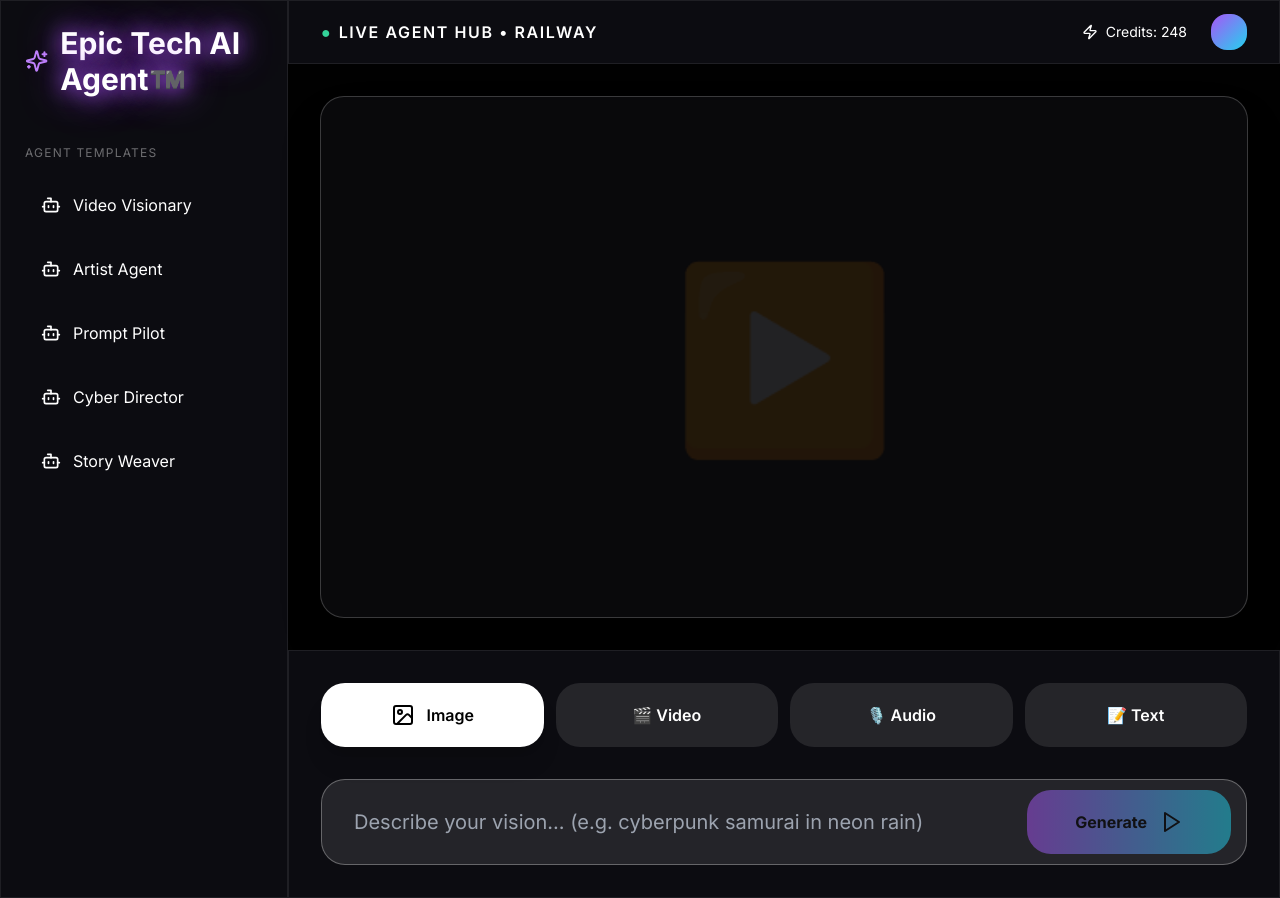
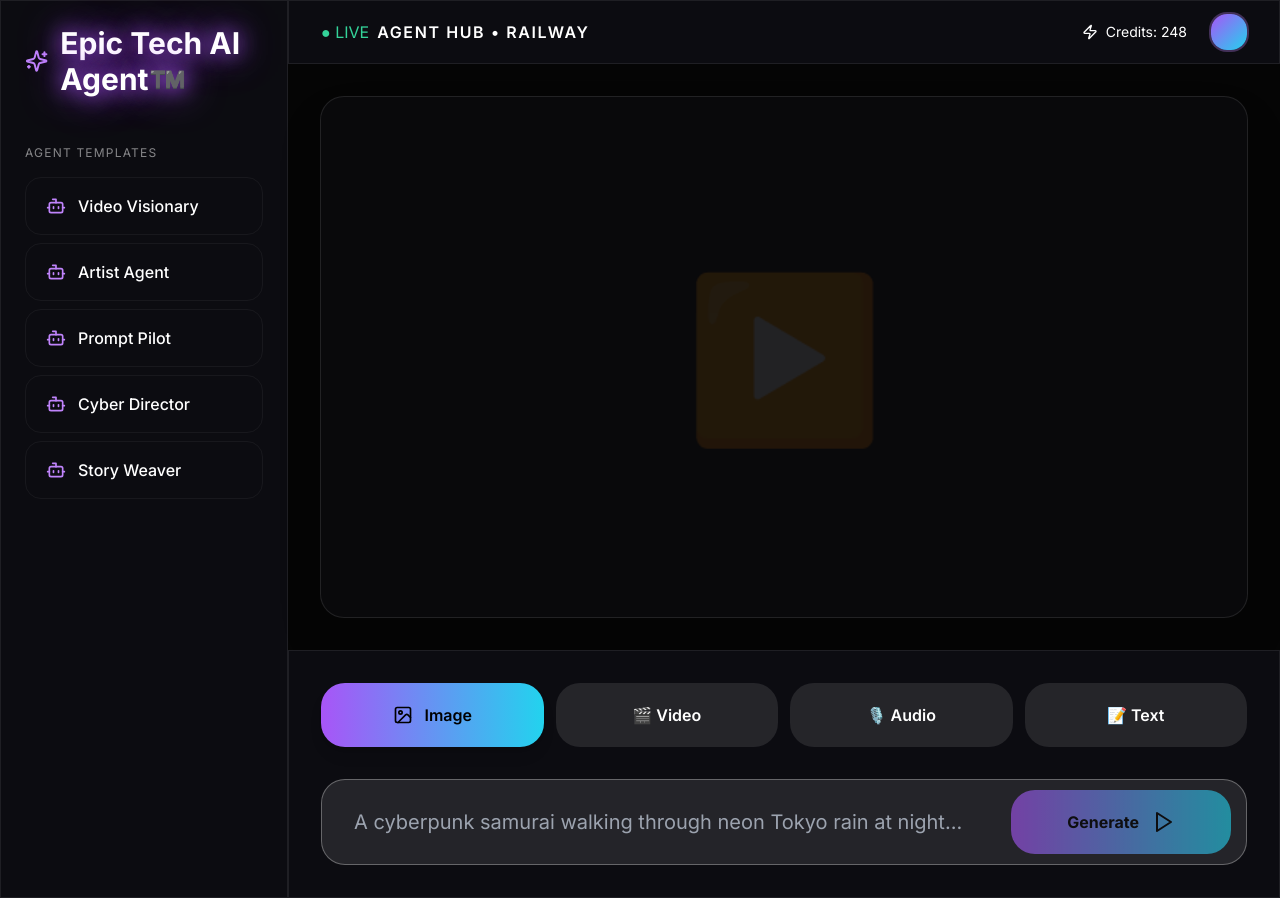
Before and after one commit to Sm0k367/epic-tech-platform, a Next.js app: page / in a window 1280 px wide. Built offline with nearby package versions, Linux system fonts and the light colour scheme; no server answers; what @fal-ai/client would draw is missing.

Commit message:
Refactor UI elements and update error handling

```diff
--- a/app/page.tsx
+++ b/app/page.tsx
@@ -14,7 +14,6 @@ export default function Home() {
 
   const handleGenerate = async () => {
     if (!prompt.trim()) return;
-
     setIsGenerating(true);
     setError('');
     setGeneratedImage(null);
@@ -24,7 +23,7 @@ export default function Home() {
     if (result.success && result.imageUrl) {
       setGeneratedImage(result.imageUrl);
     } else {
-      setError(result.error || 'Generation failed. Check your FAL_KEY and credits.');
+      setError(result.error || 'Generation failed');
     }
 
     setIsGenerating(false);
@@ -39,61 +38,63 @@ export default function Home() {
           <h1 className="text-3xl font-bold neon-purple">Epic Tech AI Agent™️</h1>
         </div>
 
-        <h2 className="uppercase text-xs tracking-widest text-white/40 mb-4">AGENT TEMPLATES</h2>
+        <h2 className="uppercase text-xs tracking-widest text-white/50 mb-4">AGENT TEMPLATES</h2>
         <div className="space-y-2 flex-1">
           {['Video Visionary', 'Artist Agent', 'Prompt Pilot', 'Cyber Director', 'Story Weaver'].map((name) => (
             <motion.div
               key={name}
-              whileHover={{ x: 10 }}
-              className="flex items-center gap-3 px-4 py-4 rounded-3xl hover:bg-white/10 cursor-pointer transition-all"
+              whileHover={{ x: 8, scale: 1.02 }}
+              className="flex items-center gap-3 px-5 py-4 rounded-2xl hover:bg-white/10 cursor-pointer transition-all border border-white/5"
             >
-              <Bot className="w-5 h-5" />
-              <span>{name}</span>
+              <Bot className="w-5 h-5 text-purple-400" />
+              <span className="font-medium">{name}</span>
             </motion.div>
           ))}
         </div>
       </div>
 
-      {/* Main Content */}
+      {/* Main Area */}
       <div className="flex-1 flex flex-col">
         {/* Top Bar */}
         <div className="h-16 border-b border-white/10 flex items-center px-8 glass">
           <div className="flex items-center gap-2">
-            <span className="text-emerald-400">●</span>
-            <span className="font-semibold tracking-widest">LIVE AGENT HUB • RAILWAY</span>
+            <span className="text-emerald-400">● LIVE</span>
+            <span className="font-semibold tracking-widest">AGENT HUB • RAILWAY</span>
           </div>
-          <div className="ml-auto flex items-center gap-6 text-sm">
-            <div className="flex items-center gap-2">
+          <div className="ml-auto flex items-center gap-6">
+            <div className="flex items-center gap-2 text-sm">
               <Zap className="w-4 h-4" /> Credits: 248
             </div>
-            <div className="w-9 h-9 bg-gradient-to-br from-purple-500 to-cyan-400 rounded-2xl"></div>
+            <div className="w-9 h-9 bg-gradient-to-br from-purple-500 to-cyan-400 rounded-2xl ring-2 ring-purple-400/30"></div>
           </div>
         </div>
 
         {/* Large Preview */}
-        <div className="flex-1 p-8 flex items-center justify-center bg-black/70">
-          <motion.div className="w-full max-w-6xl aspect-video bg-zinc-950 rounded-3xl overflow-hidden shadow-2xl border border-white/20 relative">
+        <div className="flex-1 p-8 flex items-center justify-center">
+          <motion.div
+            className="w-full max-w-6xl aspect-video bg-zinc-950 rounded-3xl overflow-hidden shadow-2xl border border-white/10 relative"
+          >
             {generatedImage ? (
               <img src={generatedImage} alt="Generated" className="w-full h-full object-cover" />
             ) : isGenerating ? (
-              <div className="absolute inset-0 flex flex-col items-center justify-center">
+              <div className="absolute inset-0 flex flex-col items-center justify-center bg-black/80">
                 <div className="w-20 h-20 border-4 border-purple-400 border-t-transparent rounded-full animate-spin mb-6"></div>
                 <p className="text-2xl font-medium">Generating with Flux Schnell...</p>
-                <p className="text-purple-400 mt-2">Fast • Affordable • High Quality</p>
+                <p className="text-purple-400 mt-3">Fast • High Quality</p>
               </div>
             ) : (
-              <div className="absolute inset-0 flex items-center justify-center text-[180px] text-white/10">▶️</div>
+              <div className="absolute inset-0 flex items-center justify-center text-[160px] text-white/10">▶️</div>
             )}
           </motion.div>
         </div>
 
         {/* Controls */}
         <div className="p-8 border-t border-white/10 glass">
-          {error && <p className="text-red-400 mb-4 text-center">{error}</p>}
+          {error && <p className="text-red-400 text-center mb-4">{error}</p>}
 
           <div className="flex gap-3 mb-8">
             {[
-              { id: 'image', icon: <ImageIcon />, label: 'Image' },
+              { id: 'image', icon: <ImageIcon className="w-5 h-5" />, label: 'Image' },
               { id: 'video', icon: '🎬', label: 'Video' },
               { id: 'audio', icon: '🎙️', label: 'Audio' },
               { id: 'text', icon: '📝', label: 'Text' },
@@ -102,7 +103,9 @@ export default function Home() {
                 key={m.id}
                 onClick={() => setMode(m.id as any)}
                 className={`flex-1 py-5 rounded-3xl font-semibold transition-all flex items-center justify-center gap-3 ${
-                  mode === m.id ? 'bg-white text-black shadow-xl' : 'bg-white/10 hover:bg-white/20'
+                  mode === m.id
+                    ? 'bg-gradient-to-r from-purple-500 to-cyan-400 text-black shadow-lg'
+                    : 'bg-white/10 hover:bg-white/20'
                 }`}
               >
                 {m.icon} {m.label}
@@ -115,13 +118,13 @@ export default function Home() {
               type="text"
               value={prompt}
               onChange={(e) => setPrompt(e.target.value)}
-              placeholder="Describe your vision... (e.g. cyberpunk samurai in neon rain)"
+              placeholder="A cyberpunk samurai walking through neon Tokyo rain at night..."
               className="w-full bg-white/10 border border-white/30 focus:border-purple-400 rounded-3xl px-8 py-7 text-xl outline-none"
             />
             <button
               onClick={handleGenerate}
               disabled={isGenerating || !prompt.trim()}
-              className="absolute right-4 top-1/2 -translate-y-1/2 bg-gradient-to-r from-purple-500 to-cyan-400 text-black font-bold px-12 py-5 rounded-3xl flex items-center gap-3 disabled:opacity-50"
+              className="absolute right-4 top-1/2 -translate-y-1/2 bg-gradient-to-r from-purple-500 to-cyan-400 text-black font-bold px-14 py-5 rounded-3xl flex items-center gap-3 hover:brightness-110 disabled:opacity-60"
             >
               {isGenerating ? 'Generating...' : 'Generate'}
               <Play className="w-6 h-6" />
```
